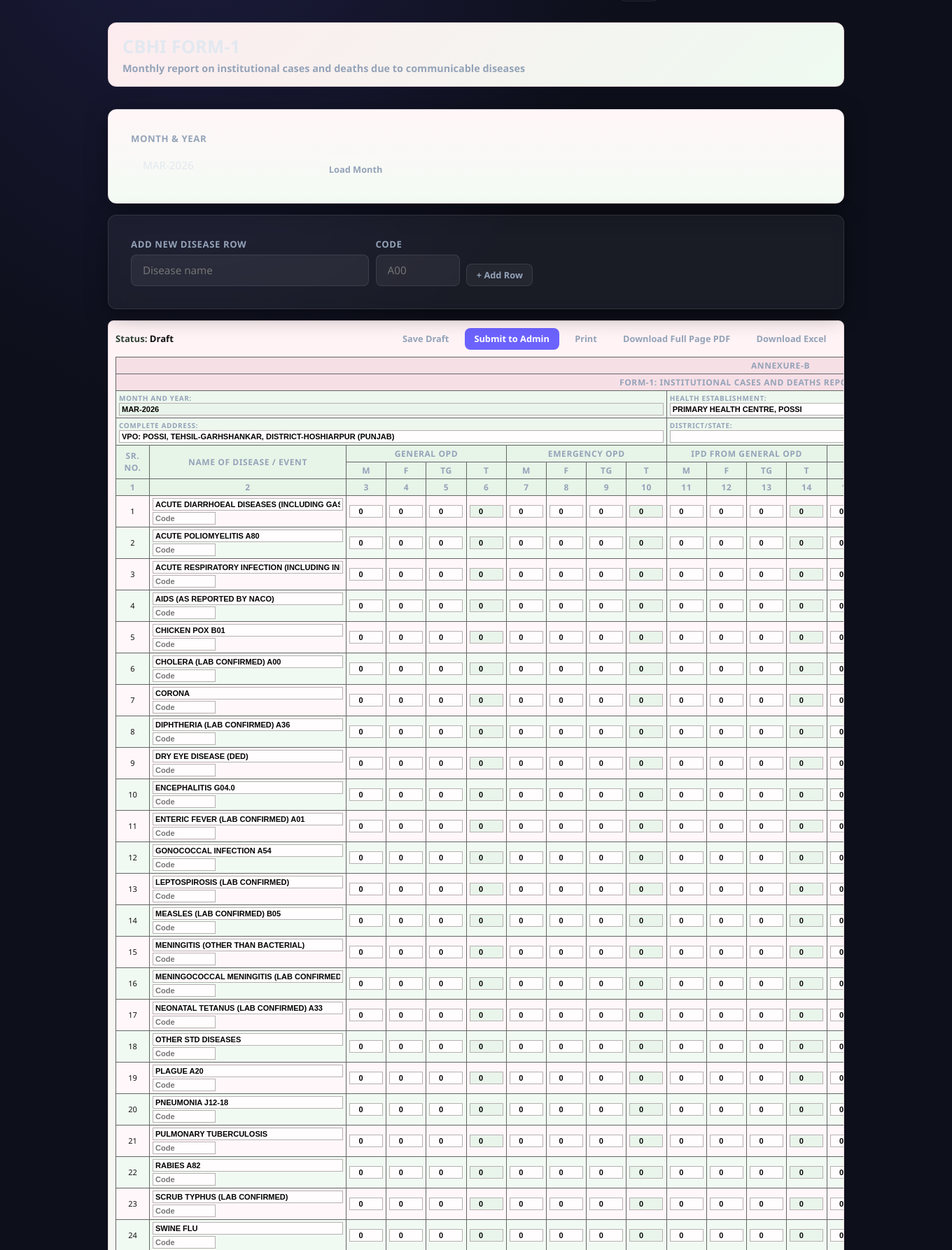
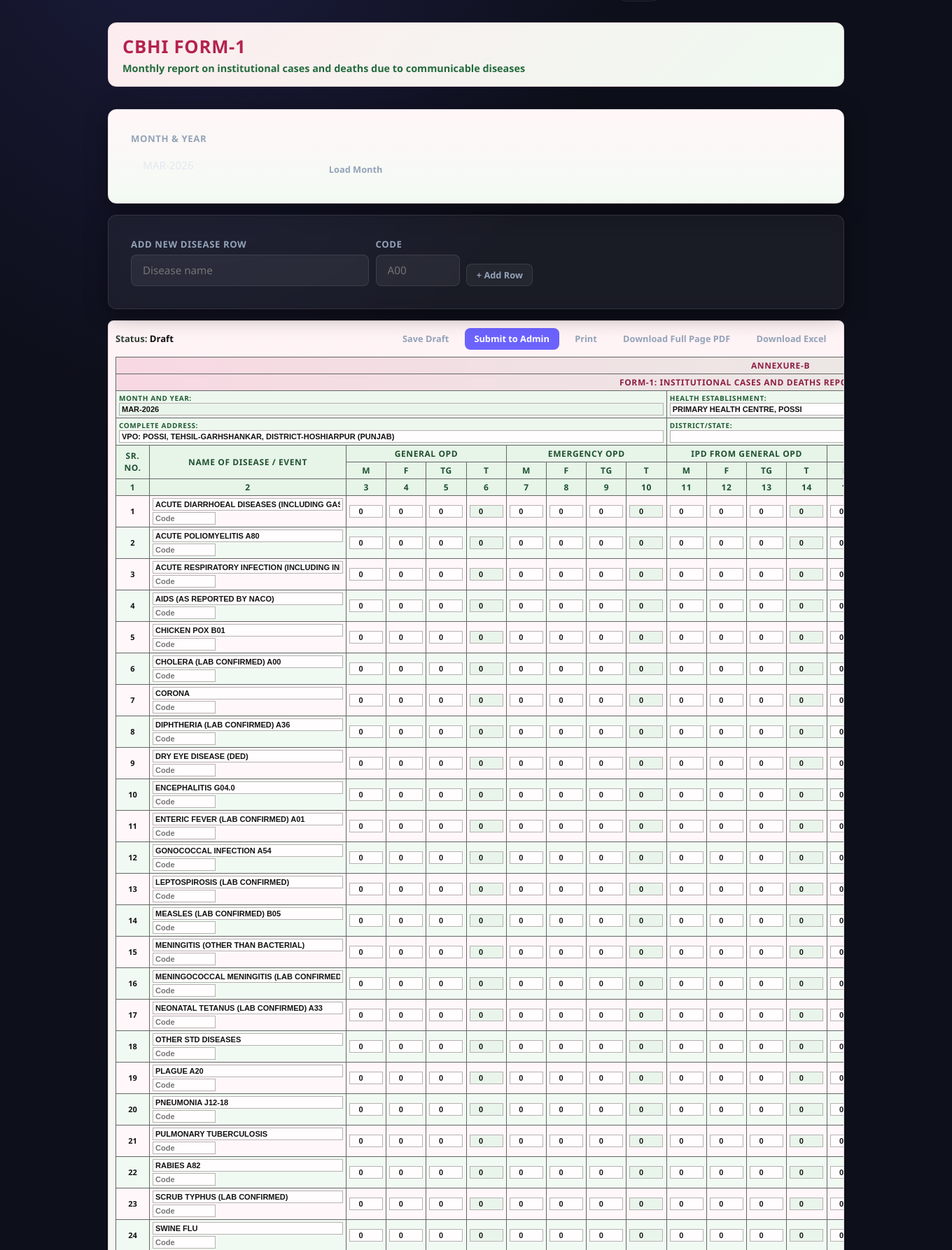
Before and after one commit to navdeepptu23-max/opd-portal, a Flask app: page /reports/cbhi-form1 in a window 1360 px wide. Shown: the part 60-1847 px from the top of the page at 70% size. Run offline with Flask 3, Linux system fonts and the light colour scheme; a user stored in the database is signed in; data comes from the database, SQL or seed files in the repository; some libraries are stand-ins or nearby versions.

Commit message:
Emphasize CBHI FORM-1 headings and bold text styling

```diff
--- a/portal/templates/cbhi_form1_report.html
+++ b/portal/templates/cbhi_form1_report.html
@@ -9,7 +9,15 @@
     border-radius:12px;
     padding:1rem 1.25rem;
   }
-  .page-header h1, .page-header p { font-weight:600; }
+  .page-header h1 {
+    font-weight:800;
+    color:#b4234d;
+    letter-spacing:0.03em;
+  }
+  .page-header p {
+    font-weight:700;
+    color:#246b3d;
+  }
   .card:not(.no-print) {
     background:linear-gradient(180deg, #fff6f8 0%, #f3fbf4 100%);
     border:1px solid #e4d7db;
@@ -20,27 +28,28 @@
     padding:10px;
     border-radius:8px;
     border:1px solid #e3d5d8;
+    font-weight:700;
   }
   .c1-table { width:100%; border-collapse:collapse; min-width:1900px; font-size:11px; color:#111; background:#fffafb; }
   .c1-table th, .c1-table td { border:1px solid #666; padding:3px 4px; vertical-align:middle; }
-  .c1-table thead th { background:#e7f4e8; text-align:center; font-weight:600; }
-  .c1-table .form-head { background:#f7dfe6; font-weight:700; }
-  .c1-table .form-subhead { background:#edf7ee; font-size:10px; font-weight:600; }
-  .c1-table .col-idx { font-size:9px; color:#333; background:#f9e9ee; font-weight:600; }
+  .c1-table thead th { background:#e7f4e8; text-align:center; font-weight:800; color:#1f5130; }
+  .c1-table .form-head { background:linear-gradient(90deg, #f8d8e3 0%, #e1f4e4 100%); font-weight:800; color:#8f1f45; }
+  .c1-table .form-subhead { background:#edf7ee; font-size:10px; font-weight:800; color:#215c34; }
+  .c1-table .col-idx { font-size:9px; color:#7a1f40; background:#f9e9ee; font-weight:800; }
   .c1-table tbody tr:nth-child(odd) td { background:#fff7f9; }
   .c1-table tbody tr:nth-child(even) td { background:#f1faf2; }
   .c1-table .left { text-align:left; }
-  .c1-table input, .c1-table textarea { width:100%; box-sizing:border-box; border:1px solid #b7b0b2; background:#fffdfd; padding:2px 3px; font-size:11px; font-weight:600; }
-  .c1-table input[readonly] { background:#e9f4ea; font-weight:700; }
+  .c1-table input, .c1-table textarea { width:100%; box-sizing:border-box; border:1px solid #b7b0b2; background:#fffdfd; padding:2px 3px; font-size:11px; font-weight:700; color:#111; }
+  .c1-table input[readonly] { background:#e9f4ea; font-weight:800; }
   .c1-table .num { width:48px; text-align:center; }
   .c1-table .disease { min-width:280px; }
   .c1-table .tight { padding:2px 3px; }
   .c1-foot { margin-top:10px; width:100%; border-collapse:collapse; font-size:11px; color:#111; background:#fef4f7; }
-  .c1-foot td { border:1px solid #666; padding:6px; vertical-align:top; min-height:56px; background:#eef8ef; }
-  .c1-foot .label { font-weight:700; display:block; margin-bottom:4px; }
-  .c1-note { margin-top:6px; font-size:10px; color:#333; font-weight:600; }
+  .c1-foot td { border:1px solid #666; padding:6px; vertical-align:top; min-height:56px; background:#eef8ef; font-weight:700; }
+  .c1-foot .label { font-weight:800; display:block; margin-bottom:4px; color:#8f1f45; }
+  .c1-note { margin-top:6px; font-size:10px; color:#2a5c38; font-weight:800; }
   .c1-toolbar { display:flex; justify-content:space-between; align-items:center; gap:0.6rem; flex-wrap:wrap; margin-bottom:10px; }
-  .c1-status { font-size:0.82rem; color:#314235; font-weight:600; }
+  .c1-status { font-size:0.82rem; color:#314235; font-weight:800; }
   .c1-actions { display:flex; gap:0.5rem; flex-wrap:wrap; }
   .c1-pdf-export {
     background:#fff;
@@ -84,7 +93,7 @@
     .c1-foot { width:100% !important; color:#000 !important; }
     .c1-table th, .c1-table td, .c1-foot td { border:1px solid #000 !important; color:#000 !important; }
     .c1-table thead th, .c1-table tbody td, .c1-foot td, .c1-note { background:#fff !important; color:#000 !important; }
-    .c1-table input, .c1-table textarea, .c1-foot input { border:none !important; background:transparent !important; color:#000 !important; padding:0 !important; box-shadow:none !important; }
+    .c1-table input, .c1-table textarea, .c1-foot input { border:none !important; background:transparent !important; color:#000 !important; padding:0 !important; box-shadow:none !important; font-weight:700 !important; }
   }
 </style>
 
```
